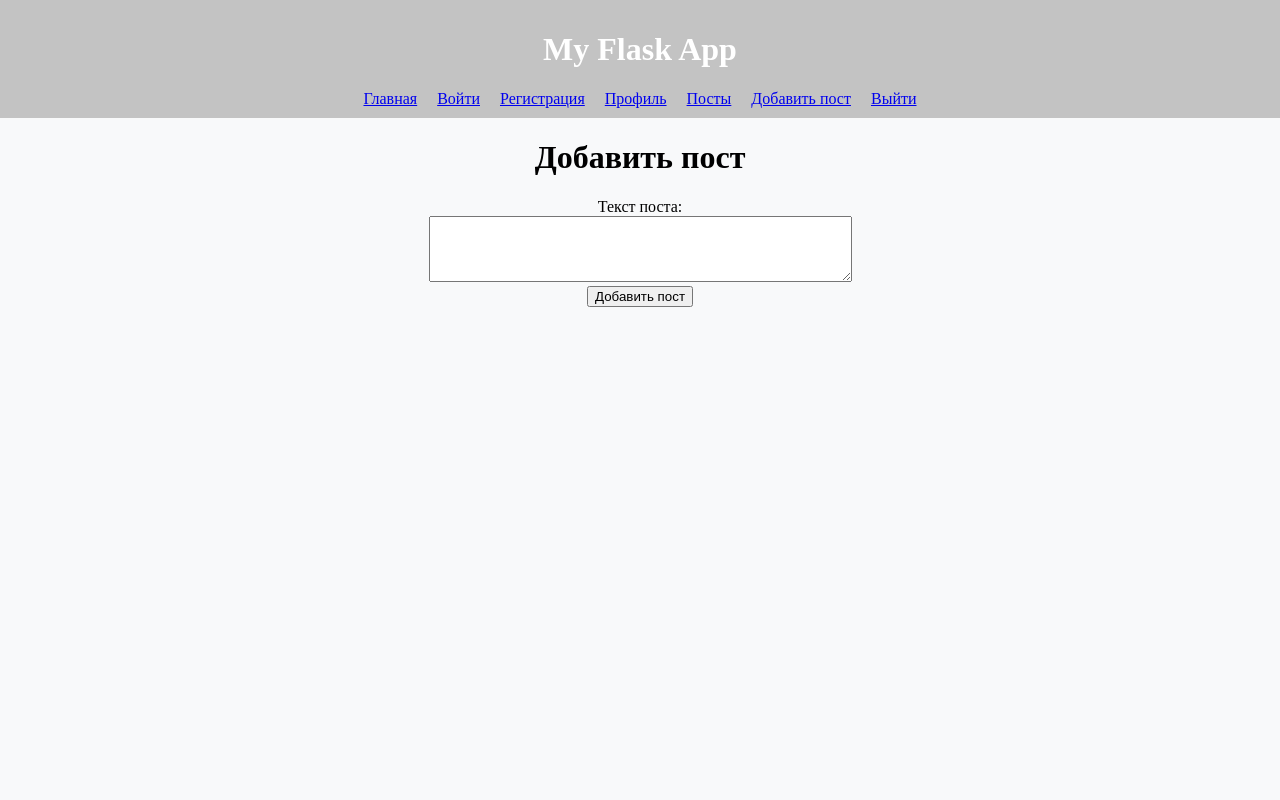
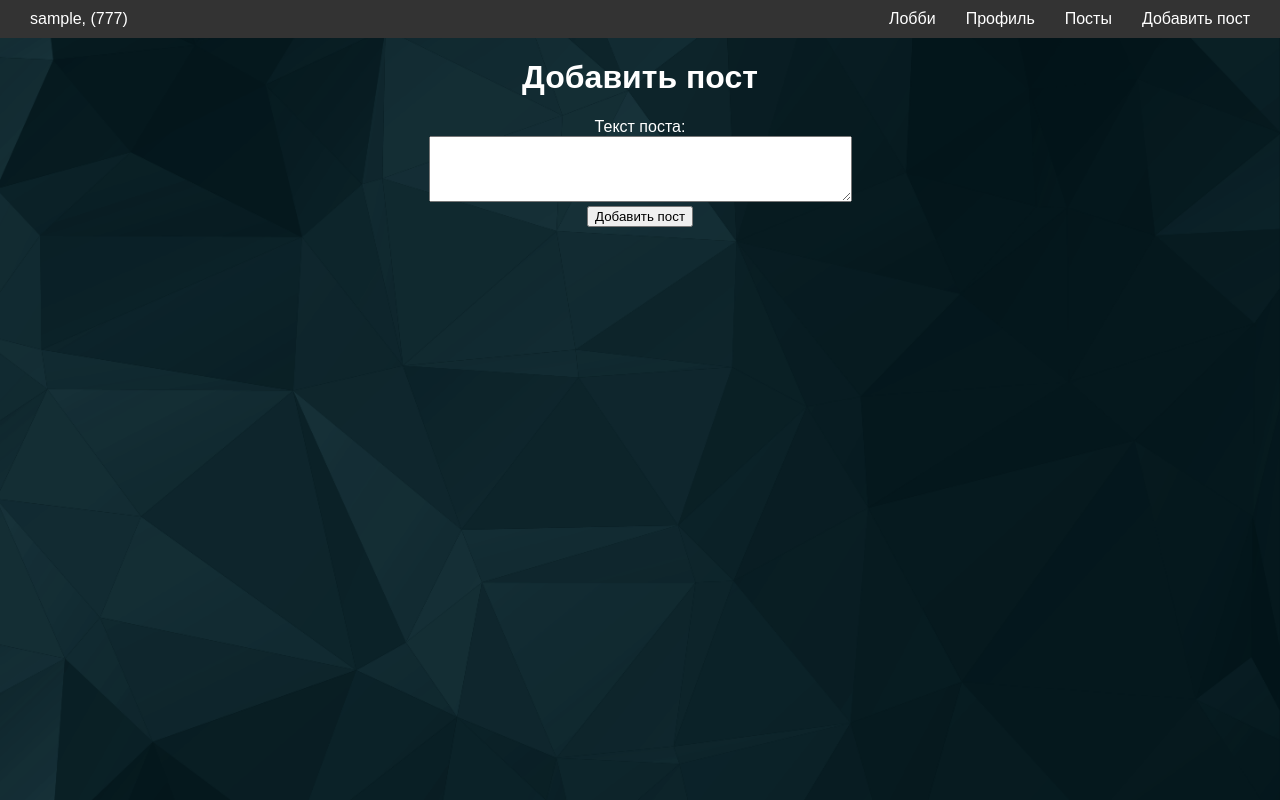
Before and after one commit to zaminew/babki, a Flask app: page /add_post in a window 1280 px wide. Run offline with Flask 3, Linux system fonts and the light colour scheme; the visitor is signed in with stand-in values (Sample User, id 1).

Commit message:
update design

```diff
--- a/babki/app.py
+++ b/babki/app.py
@@ -20,7 +20,7 @@ login_manager = LoginManager(app)
 login_manager.login_view = 'login'
 
 
-
+stubUserRating=777
 
 class User(UserMixin, db.Model):
     id = db.Column(db.Integer, primary_key=True)
@@ -59,6 +59,8 @@ def before_request():
         {'url': url_for('logout'), 'name': 'Выйти'}
     ]
     g.pages = pages
+    g.stubUserRating = stubUserRating
+
 
 
 @app.route('/')
@@ -75,7 +77,7 @@ def login():
         if user and user.password == password:
             login_user(user)
             next_page = request.args.get('next')
-            return redirect(next_page or url_for('profile'))
+            return redirect(next_page or url_for('index'))
         else:
             # Обработка неверного логина или пароля
             return render_template('login.html', error='Неверный логин или пароль')
@@ -90,9 +92,9 @@ def register():
         user = User(username=username, password=password)
         db.session.add(user)
         db.session.commit()
-        return redirect(url_for('login'))
+        login_user(user)
+        return redirect(url_for('profile'))
     return render_template('register.html')
-
 
 @app.route('/profile')
 @login_required
--- a/babki/static/css/style.css
+++ b/babki/static/css/style.css
@@ -1,36 +1,120 @@
     body {
         margin: 0;
         padding: 0;
-    text-align: center; /* Выравнивание текста по центру */
-    min-height: 100vh; /* Минимальная высота равная высоте видимой области */
-    background-color: #f8f9fa; /* Цвет фона */
+        text-align: center;
+        min-height: 100vh;
+        color: #fff;
+        font-family: Arial, sans-serif;
+        background-color: #7f7f7f;
+
+        background-image: url('../img/background.png');
+        background-size: cover; /* чтобы изображение занимало всю доступную область */
+        background-repeat: no-repeat; /* чтобы изображение не повторялось */
+        background-attachment: fixed; /* чтобы изображение оставалось на месте при прокрутке страницы */
     }
 
     header {
-    width: 100%; /* Ширина 100% */
-    background-color: #c3c3c3; /* Цвет фона */
-    color: white; /* Цвет текста */
-    text-align: center; /* Выравнивание текста по центру */
-    padding: 10px 0; /* Отступы внутри блока */
+        width: 100%;
+        color: white;
+        text-align: center;
+        padding: 10px 0;
+
+        background-color: #333;
+        display: flex;
+        justify-content: space-between;
+        align-items: center;
     }
+
+    .player-info {
+        margin-left: 20px;
+    }
+
+    nav {
+        margin-right: 20px;
+    }
+
 
     nav ul {
         list-style-type: none;
         margin: 0;
         padding: 0;
         display: flex;
-    justify-content: center; /* Выравнивание по горизонтали */
+        justify-content: center;
     }
 
     nav ul li {
-    margin-right: 20px; /* Отступ между пунктами меню */
+        margin-right: 20px;
     }
 
     nav ul li:last-child {
-    margin-right: 0; /* Убираем отступ у последнего пункта меню */
+        margin-right: 0;
     }
 
     .content {
-    width: 80%; /* Ширина контента */
-    margin: 20px auto; /* Выравнивание по центру */
+        width: 80%;
+        margin: 20px auto;
     }
+
+    a {
+        text-decoration: none;
+        color: white;
+        padding: 5px 10px;
+        border-radius: 3px;
+    }
+
+    a:hover {
+        background-color: #555;
+    }
+
+    a.button {
+        display: inline-block;
+        padding: 10px 20px;
+        background-color: #f00;
+        color: #fff;
+        border-radius: 5px;
+        text-align: center;
+        text-transform: uppercase;
+        transition: background-color 0.3s ease;
+    }
+
+    a.button:hover {
+        background-color: #c00;
+    }
+
+    .horizontal-menu {
+        list-style-type: none;
+        margin: 0;
+        padding: 0;
+    }
+
+    .horizontal-menu li {
+        display: inline-block;
+        margin-right: 10px;
+    }
+
+    .horizontal-menu li:last-child {
+        margin-right: 0;
+    }
+
+    .nav-link {
+        display: inline-block;
+        padding: 10px 20px;
+        background-color: #f00;
+        color: #fff;
+        border-radius: 5px;
+        text-align: center;
+        text-transform: uppercase;
+        transition: background-color 0.3s ease;
+    }
+
+    .nav-link:hover {
+        background-color: #c00;
+    }
+
+    .player-info-auth .logout-btn {
+        display: none;
+    }
+
+    .player-info-auth:hover .logout-btn {
+        display: inline-block;
+    }
--- a/babki/templates/layout.html
+++ b/babki/templates/layout.html
@@ -9,12 +9,20 @@
 </head>
 <body>
     <header>
-        <h1>My Flask App</h1>
+        <div class="player-info">
+            {% if current_user.is_authenticated %}
+                <a href="{{ url_for('profile') }}">{{ current_user.username }}, ({{ g.stubUserRating }})</a>
+            {% else %}
+                <a href="{{ url_for('register') }}">Регистрация</a> | <a href="{{ url_for('login') }}">Вход</a>
+            {% endif %}
+        </div>
         <nav>
             <ul class="horizontal-menu">
-                {% for page in g.pages %}
-                    <li><a href="{{ page.url }}">{{ page.name }}</a></li>
-                {% endfor %}
+                <li><a href="{{ url_for('index') }}">Лобби</a></li>
+                <li><a href="{{ url_for('profile') }}">Профиль</a></li>
+                <li><a href="{{ url_for('posts') }}">Посты</a></li>
+                <li><a href="{{ url_for('add_post') }}">Добавить пост</a></li>
+                <!-- <li><a href="{{ url_for('logout') }}">Выйти</a></li> -->
             </ul>
         </nav>
     </header>
```
Also changed, not shown: babki/templates/index.html (+7 -2 lines), babki/static/img/background.png (added). Lines whose indentation alone changed are shown as unchanged.
